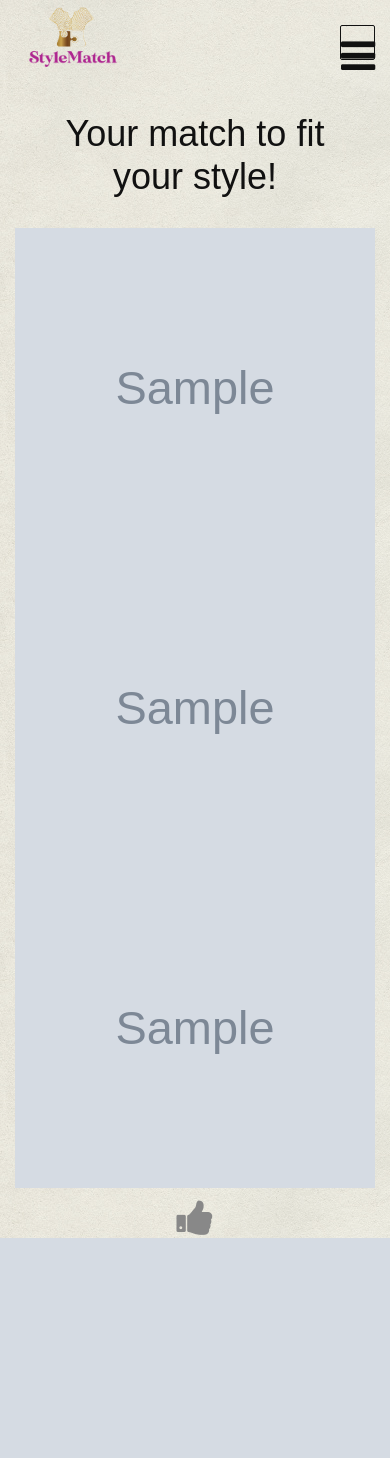
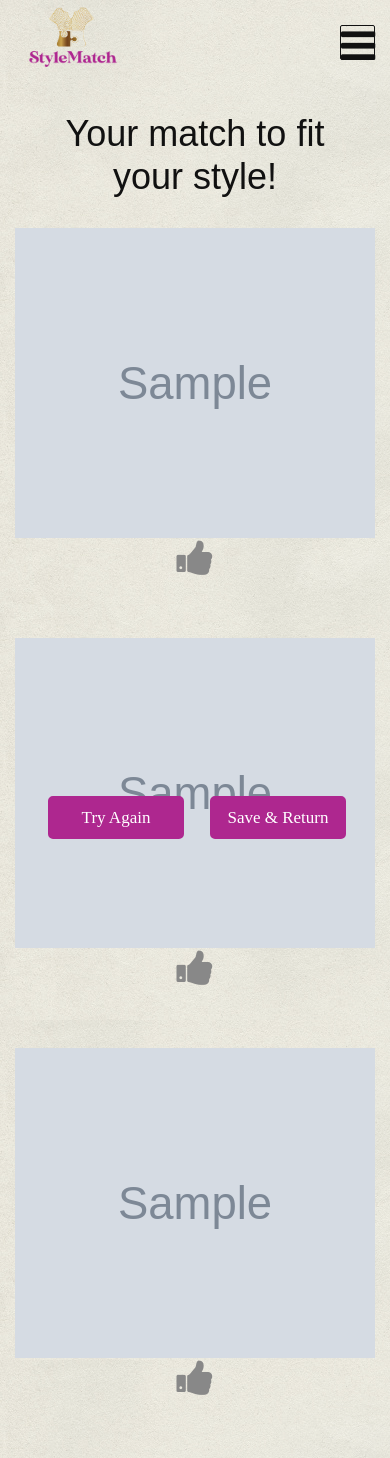
Before and after one commit to S-M-Ammar/SareeRecommendationWebApplication, a Flask app: template templates/recommendations.html in a window 390 px wide. Before the commit the page ends 1238 px from the top, so only its background shows below. Run offline with Flask 2, Linux system fonts and the light colour scheme; the template is opened without the code that fills it: most values are stand-ins (such as "Sample title", 1, 10 or a date in 2020); grey boxes marked "Sample" are stand-in pictures; parts of the project's set-up code (start-up, migrations or seed data) failed here and were passed over; some libraries are stand-ins or nearby versions; some web fonts are replaced.

Commit message:
latest version

```diff
--- a/templates/recommendations.html
+++ b/templates/recommendations.html
@@ -28,6 +28,8 @@
 }
 
 body {
+  width: 100%;
+  height: auto;
 	font-family: 'MADE Sunflower', sans-serif;
   background: linear-gradient(rgba(255 253 208 / 14%),rgba(255 253 208 / 14%)),
       url('../static/img/bg3.png')
@@ -46,10 +48,11 @@
 
 .box-3{
   width: 100%;
-  margin-top: 40px;
-  float: left;
+  margin-top: 110px;
   display: flex;
   justify-content: center;
+  position: fixed;
+  bottom: 5px;
 }
 
 .box-3 input{
@@ -119,11 +122,24 @@
     user-select: none;
     width: 100%;
     text-align: center;
-    padding-top: 10px;
 }
 
 .fa:hover {
   color: darkblue;
+}
+
+
+@media screen and (min-width: 320px) and  (max-width: 780px) {
+  .col-sm{
+  padding-bottom: 100px;
+}
+
+.box-3{
+  margin-left: 15px;
+}
+
+
+
 }
 
 </style>
```
